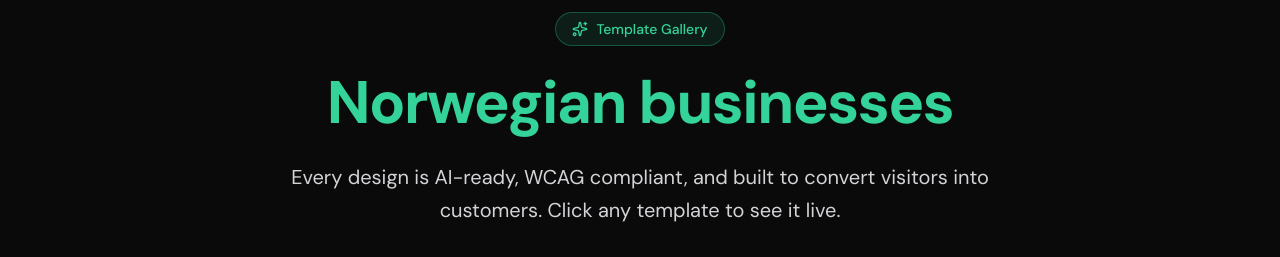
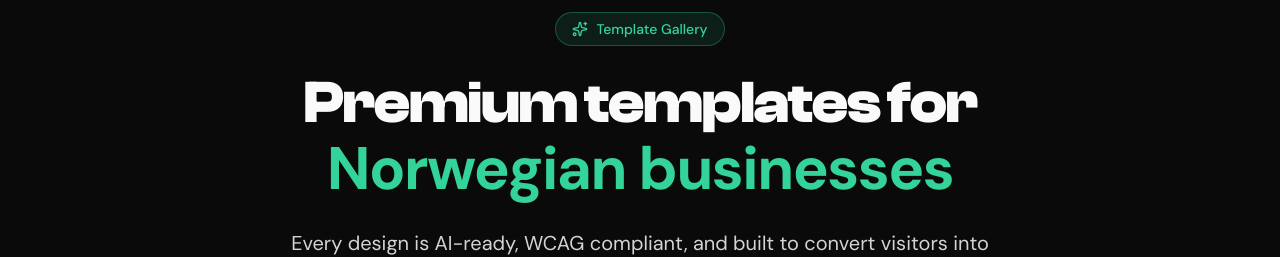
Before and after one commit to marketiing-intelligence/dealcatcher-web, a Next.js app: page /en/portfolio in a window 1280 px wide. Shown: the part 148-405 px from the top of the page. Built offline with nearby package versions, Linux system fonts and the light colour scheme; no server answers.

Commit message:
fix: Align portfolio components with dictionary structure
- PortfolioHero: titleStart -> title
- PortfolioGrid: emptyState -> noResults

Co-Authored-By: Claude Opus 4.5 <noreply@anthropic.com>

```diff
--- a/src/components/sections/portfolio/PortfolioGrid.tsx
+++ b/src/components/sections/portfolio/PortfolioGrid.tsx
@@ -27,7 +27,7 @@ interface PortfolioGridProps {
       service: string;
       finishing: string;
     };
-    emptyState: string;
+    noResults: string;
   };
 }
 
@@ -81,7 +81,7 @@ export function PortfolioGrid({ dict }: PortfolioGridProps) {
         {filteredItems.length === 0 && (
           <div className="text-center py-12">
             <p className="text-muted-foreground">
-              {dict.emptyState}
+              {dict.noResults}
             </p>
           </div>
         )}
--- a/src/components/sections/portfolio/PortfolioHero.tsx
+++ b/src/components/sections/portfolio/PortfolioHero.tsx
@@ -8,7 +8,7 @@ import { Sparkles } from "lucide-react";
 interface PortfolioHeroProps {
   dict: {
     badge: string;
-    titleStart: string;
+    title: string;
     titleHighlight: string;
     subtitle: string;
   };
@@ -38,7 +38,7 @@ export function PortfolioHero({ dict }: PortfolioHeroProps) {
             variants={staggerItem}
             className="text-4xl md:text-5xl lg:text-6xl font-bold tracking-tight mb-6"
           >
-            {dict.titleStart}{" "}
+            {dict.title}{" "}
             <span className="text-primary">{dict.titleHighlight}</span>
           </motion.h1>
 
```
